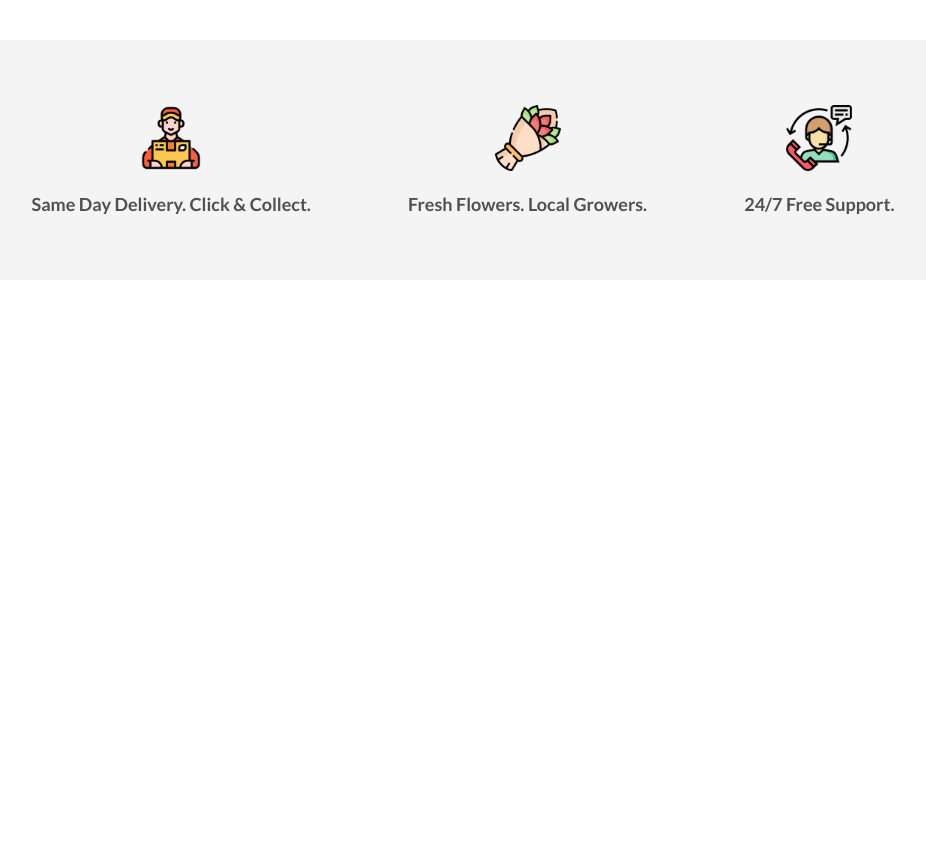
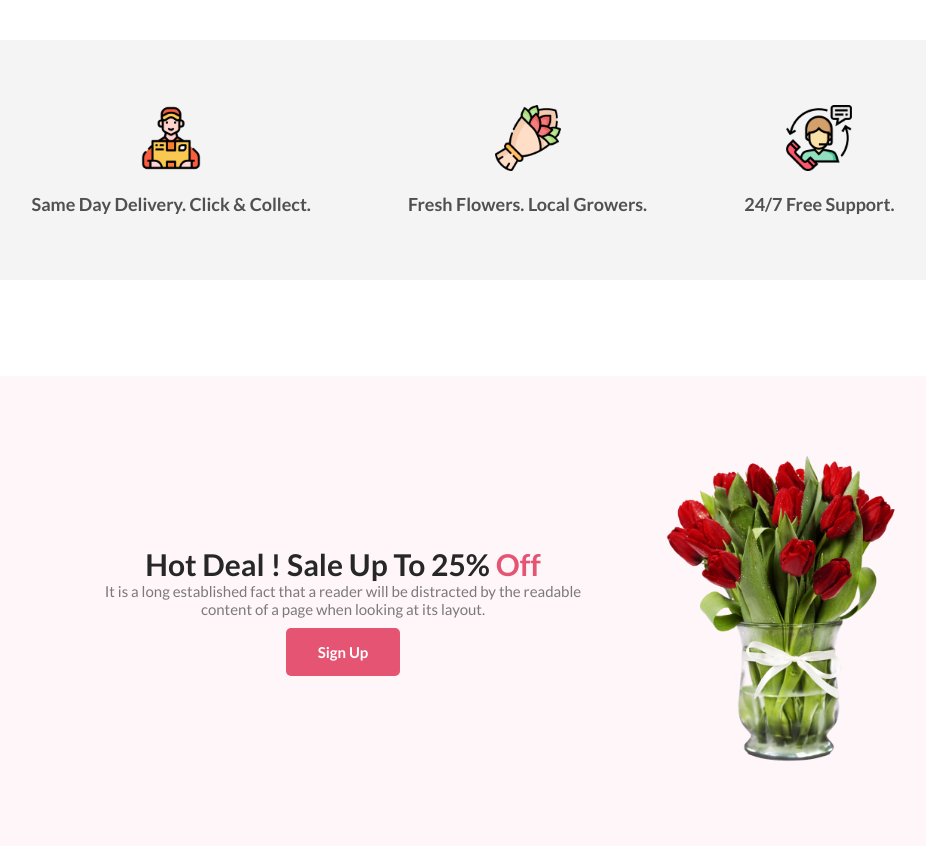
Before and after one commit to shuvajitmaitra/Flower-Shop-Assignment-1, a plain HTML site: page index.html in a window 1280 px wide. Shown: the part 1370-2216 px from the top of the page, without its empty margins (177-1103 px from the left). Before the commit the page ends 1650 px from the top, so only its background shows below. Drawn offline with Linux system fonts and the light colour scheme.

Commit message:
Deal and discount information added

```diff
--- a/index.html
+++ b/index.html
@@ -50,6 +50,9 @@
 
             <!-- Featured Section End -->
 
+            <!-- Delivery and discount section  start -->
+
+
             <section class="delivery-and-support">
                 <div class="delivery-support">
                     <img src="./images/Group 57.png" alt="" class="delivery-support-icon">
@@ -65,9 +68,22 @@
                 </div>
             </section>
 
+             <!-- Delivery and discount section  End -->
+
+
             <!-- deal and discount information section -->
 
+            <section class="deal-and-discount">
+                <div class="deal-information">
+                    <h2 class="deal-information-heading">Hot Deal ! Sale Up To 25% <span>Off</span></h2>
+                    <p class="deal-information-description">It is a long established fact that a reader will be distracted by the readable content of a page when looking at its layout.</p>
+                    <button class="shop-button">Sign Up</button>
+                </div>
+                <div class="deal-section-image">
+                    <img width="240px" src="./images/pngwing 8.png" alt="Bouquet of Red flowers" >
 
+                </div>
+            </section>
     </main>
     <footer></footer>
 </body>
--- a/style.css
+++ b/style.css
@@ -144,3 +144,43 @@ padding-bottom: 65px;
 
 
 /* Deal and discount information */
+
+.deal-and-discount{
+    width: 100%;
+    border-radius: 6px;
+background: rgba(229, 84, 115, 0.05);
+display: flex;
+align-items: center;
+justify-content: center;
+margin-top: 96px;
+}
+
+.deal-information{
+    width: 50%;
+    text-align: center;
+}
+
+.deal-information-heading{
+    color: #272727;
+font-family: Lato;
+font-size: 30px;
+font-weight: 600;
+}
+span{
+    color: #E55473;
+}
+
+.deal-information-description{
+    width: 75%;
+    margin: auto;
+    color: rgba(39, 39, 39, 0.6);
+    text-align: center;
+    font-size: 15px;
+    font-weight: 300;
+}
+
+.deal-section-image{
+    margin: 75px 0px;
+}
+
+de
```
